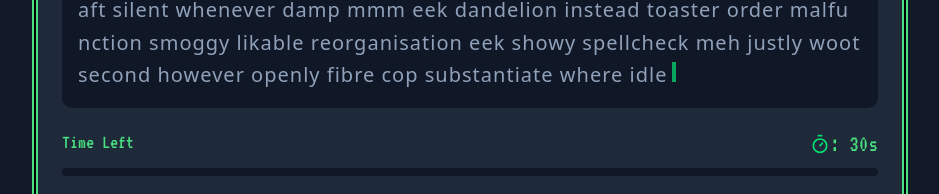
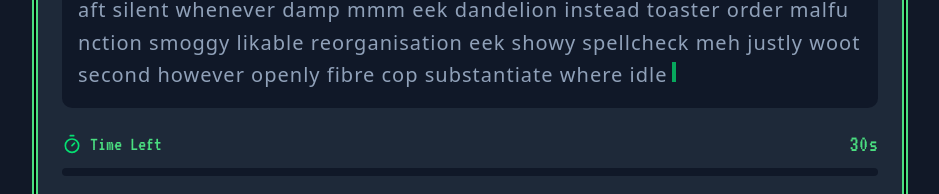
Before and after one commit to devAaus/pixeltype, a Next.js app: page / in a window 1280 px wide. Shown: the part 1055-1249 px from the top of the page, without its empty margins (170-1109 px from the left). Built offline with nearby package versions, Linux system fonts and the light colour scheme.

Commit message:
added icons

```diff
--- a/src/components/home/ProgressTimer.tsx
+++ b/src/components/home/ProgressTimer.tsx
@@ -14,11 +14,20 @@ export default function ProgressTimer(
    return (
       <div className="mt-4 space-y-2">
          <div className="flex justify-between text-xl font-mono">
-            <span>Time Left</span>
-            <div className="flex justify-between items-center text-lg font-mono rounded-lg">
+            <span className='flex justify-between items-center gap-2'>
                <Timer className="h-5 w-5 text-green-400" />
-               <span className={`text-2xl font-mono ${timeLeft <= 5 ? 'text-red-500 animate-pulse font-bold' : ''}`}>
-                  : {timeLeft}s
+               Time Left
+            </span>
+            <div className=" text-lg font-mono rounded-lg">
+               <span
+                  className={`text-2xl font-mono
+                     ${timeLeft <= 5
+                        ? 'text-red-500 animate-pulse font-bold'
+                        : ''
+                     }`
+                  }
+               >
+                  {timeLeft}s
                </span>
             </div>
          </div>
--- a/src/components/home/Results.tsx
+++ b/src/components/home/Results.tsx
@@ -1,3 +1,4 @@
+import { CheckCircle, Gauge } from 'lucide-react';
 import React from 'react'
 
 interface Props {
@@ -9,21 +10,17 @@ export default function Results(
    { wpm, accuracy }: Props
 ) {
    const results = [
-      {
-         label: 'WPM',
-         value: wpm,
-      },
-      {
-         label: 'Accuracy',
-         value: accuracy,
-      }
-   ]
+      { label: "WPM", value: wpm, icon: <Gauge className="w-5 h-5 text-green-400" /> },
+      { label: "Accuracy", value: accuracy ? `${accuracy}%` : "0%", icon: <CheckCircle className="w-5 h-5 text-green-400" /> },
+   ];
    return (
       <div className="flex space-x-4 font-mono text-lg">
          {results.map((r) => (
-            <div className="flex justify-between text-lg font-mono bg-gray-900 p-3 rounded-lg">
+            <div key={r.label} className="flex items-center space-x-2 bg-gray-900 p-3 rounded-lg">
+               {r.icon}
                <span className="text-green-400">
-                  {r.label}: {r.value ?? 0}</span>
+                  {r.label}: {r.value}
+               </span>
             </div>
          ))}
       </div>
```
